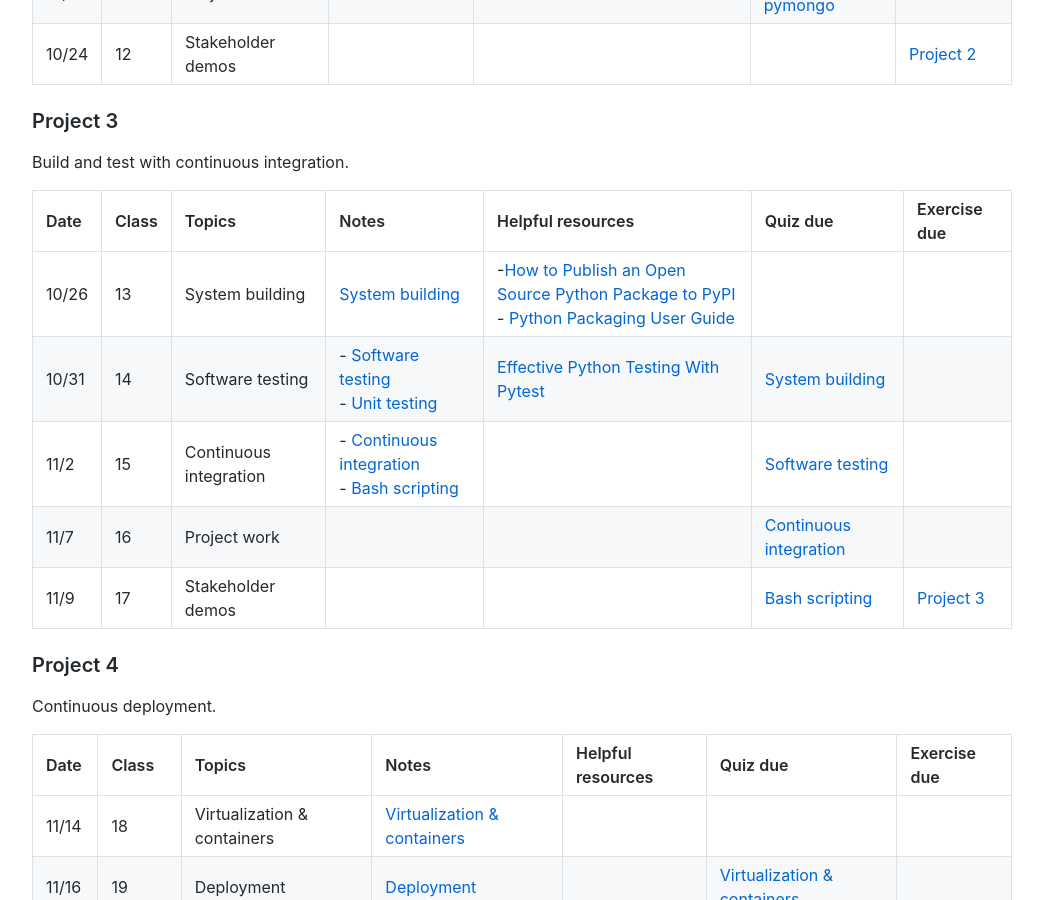
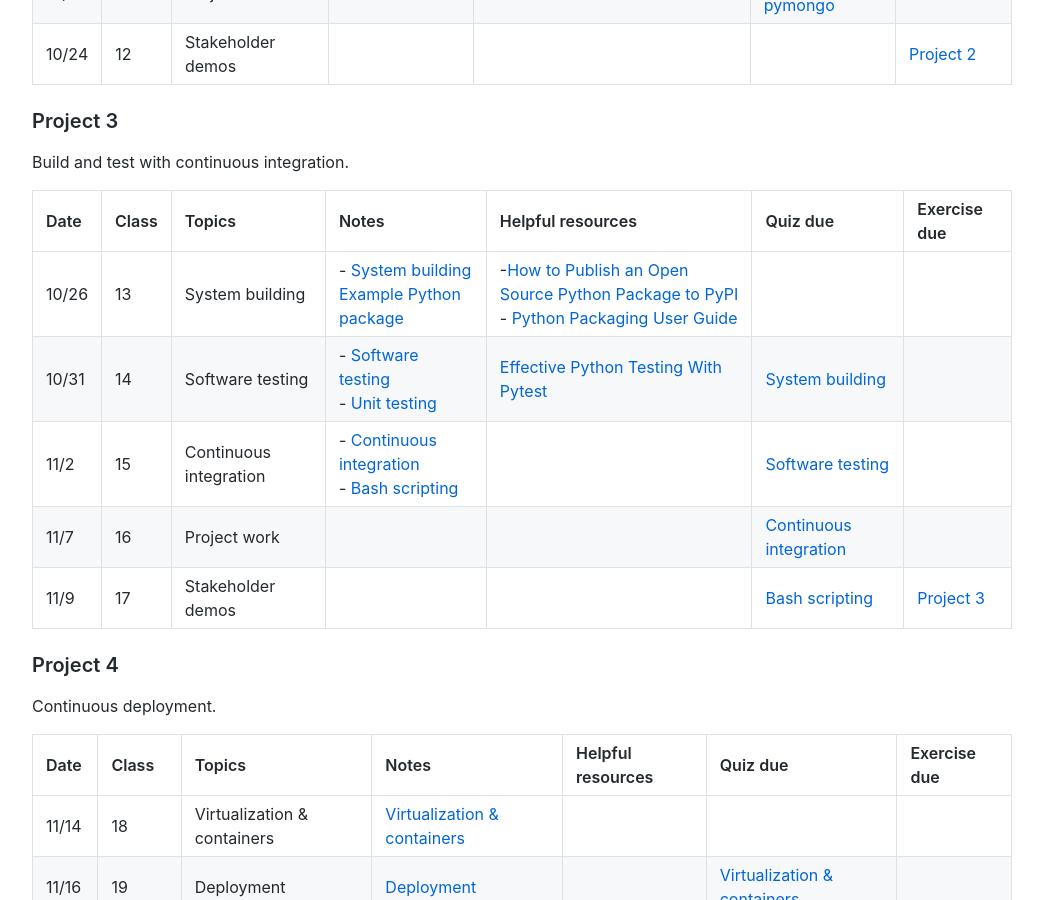
Before and after one commit to nyu-software-engineering/course-materials, a Jekyll site: the page built from content/schedule.md, in a window 1280 px wide and 900 px high, scrolled down 1817 px. Shown: the whole window, without its empty margins (118-1161 px from the left). Built offline with Jekyll 4.4.1, drawn with Linux system fonts in a browser that asks for light colours; comment, search, counter and statistics services are not loaded.

Commit message:
example package

```diff
--- a/content/schedule.md
+++ b/content/schedule.md
@@ -50,13 +50,13 @@ Build a mobile web application.
 
 Build and test with continuous integration.
 
-| Date  | Class | Topics                 | Notes                                                                                                      | Helpful resources                                                                                                                                                                           | Quiz due                                                      | Exercise due                                         |
-| :---- | :---- | :--------------------- | :--------------------------------------------------------------------------------------------------------- | :------------------------------------------------------------------------------------------------------------------------------------------------------------------------------------------ | :------------------------------------------------------------ | :--------------------------------------------------- |
-| 10/26 | 13    | System building        | [System building](slides/build-tools/)                                                                     | -[How to Publish an Open Source Python Package to PyPI](https://realpython.com/pypi-publish-python-package/) <br />- [Python Packaging User Guide](https://packaging.python.org/en/latest/) |                                                               |                                                      |
-| 10/31 | 14    | Software testing       | - [Software testing](slides/software-testing/)<br />- [Unit testing](slides/unit-testing/)                 | [Effective Python Testing With Pytest](https://realpython.com/pytest-python-testing/)                                                                                                       | [System building](https://forms.gle/51GgAbQKataSXc168)        |                                                      |
-| 11/2  | 15    | Continuous integration | - [Continuous integration](slides/continuous-integration/)<br />- [Bash scripting](slides/bash-scripting/) |                                                                                                                                                                                             | [Software testing](https://forms.gle/4ig1SNfzYK3mTiaG9)       |                                                      |
-| 11/7  | 16    | Project work           |                                                                                                            |                                                                                                                                                                                             | [Continuous integration](https://forms.gle/tzo8E3ok1xmUWwSZ7) |                                                      |
-| 11/9  | 17    | Stakeholder demos      |                                                                                                            |                                                                                                                                                                                             | [Bash scripting](https://forms.gle/bVL3FrwtuFkHuS8w7)         | [Project 3](https://classroom.github.com/a/uLyrYwcM) |
+| Date  | Class | Topics                 | Notes                                                                                                                                      | Helpful resources                                                                                                                                                                           | Quiz due                                                      | Exercise due                                         |
+| :---- | :---- | :--------------------- | :----------------------------------------------------------------------------------------------------------------------------------------- | :------------------------------------------------------------------------------------------------------------------------------------------------------------------------------------------ | :------------------------------------------------------------ | :--------------------------------------------------- |
+| 10/26 | 13    | System building        | - [System building](slides/build-tools/)<br />[Example Python package](https://github.com/nyu-software-engineering/python-package-example) | -[How to Publish an Open Source Python Package to PyPI](https://realpython.com/pypi-publish-python-package/) <br />- [Python Packaging User Guide](https://packaging.python.org/en/latest/) |                                                               |                                                      |
+| 10/31 | 14    | Software testing       | - [Software testing](slides/software-testing/)<br />- [Unit testing](slides/unit-testing/)                                                 | [Effective Python Testing With Pytest](https://realpython.com/pytest-python-testing/)                                                                                                       | [System building](https://forms.gle/51GgAbQKataSXc168)        |                                                      |
+| 11/2  | 15    | Continuous integration | - [Continuous integration](slides/continuous-integration/)<br />- [Bash scripting](slides/bash-scripting/)                                 |                                                                                                                                                                                             | [Software testing](https://forms.gle/4ig1SNfzYK3mTiaG9)       |                                                      |
+| 11/7  | 16    | Project work           |                                                                                                                                            |                                                                                                                                                                                             | [Continuous integration](https://forms.gle/tzo8E3ok1xmUWwSZ7) |                                                      |
+| 11/9  | 17    | Stakeholder demos      |                                                                                                                                            |                                                                                                                                                                                             | [Bash scripting](https://forms.gle/bVL3FrwtuFkHuS8w7)         | [Project 3](https://classroom.github.com/a/uLyrYwcM) |
 
 ### Project 4
 
```
